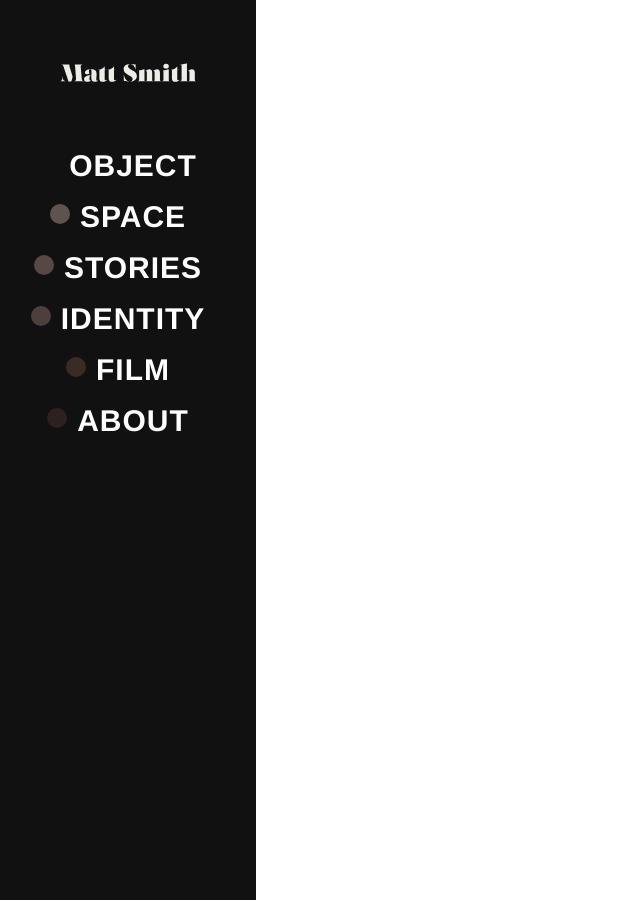
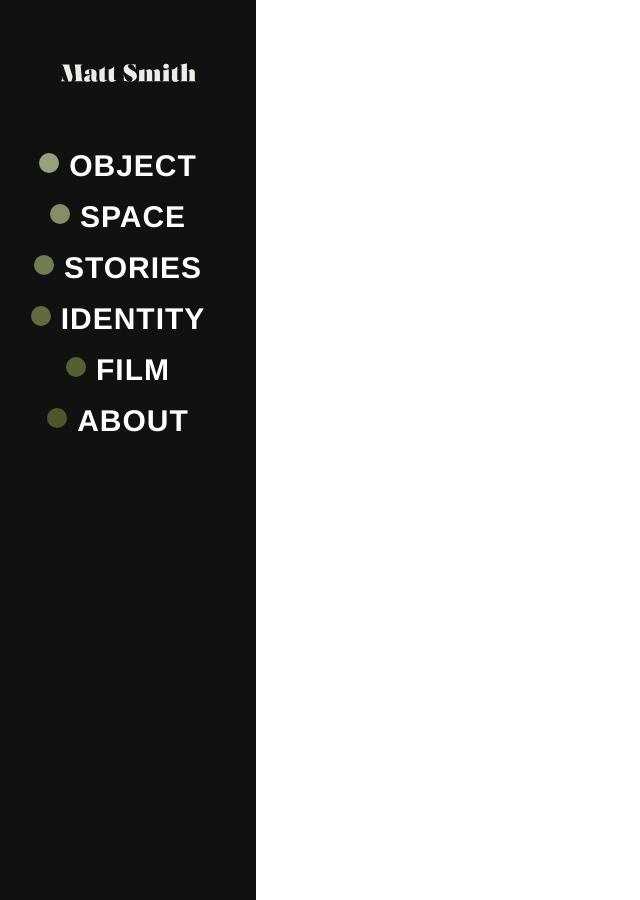
Before and after one commit to studiomattsmith/studiomattsmith.github.io, a Jekyll site: the page built from category_structure.md, in a window 1280 px wide. Shown: the whole page, without its empty margins (0-640 px from the left). Built offline with Jekyll 4.4.1, drawn with Linux system fonts in a browser that asks for light colours.

Commit message:
Add files via upload

```diff
--- a/assets/css/colours.css
+++ b/assets/css/colours.css
@@ -1,21 +1,18 @@
 .object{
-	background-color: #675c5;
+	background-color: #97a07d;
 }
 .space{
-	background-color: #5f5350;
+	background-color: #858e66;
 }
 .stories{
-	background-color: #574845;
+	background-color: #727c52;
 }
 .identity{
-	background-color: #4d3f3b;
-}
-.structure{
-	background-color: #443531;
+	background-color: #616b3f;
 }
 .film{
-	background-color: #3a2b27;
+	background-color: #556031;
 }
 .about{
-	background-color: #2d201e;
+	background-color: #4e562d;
 }
```
